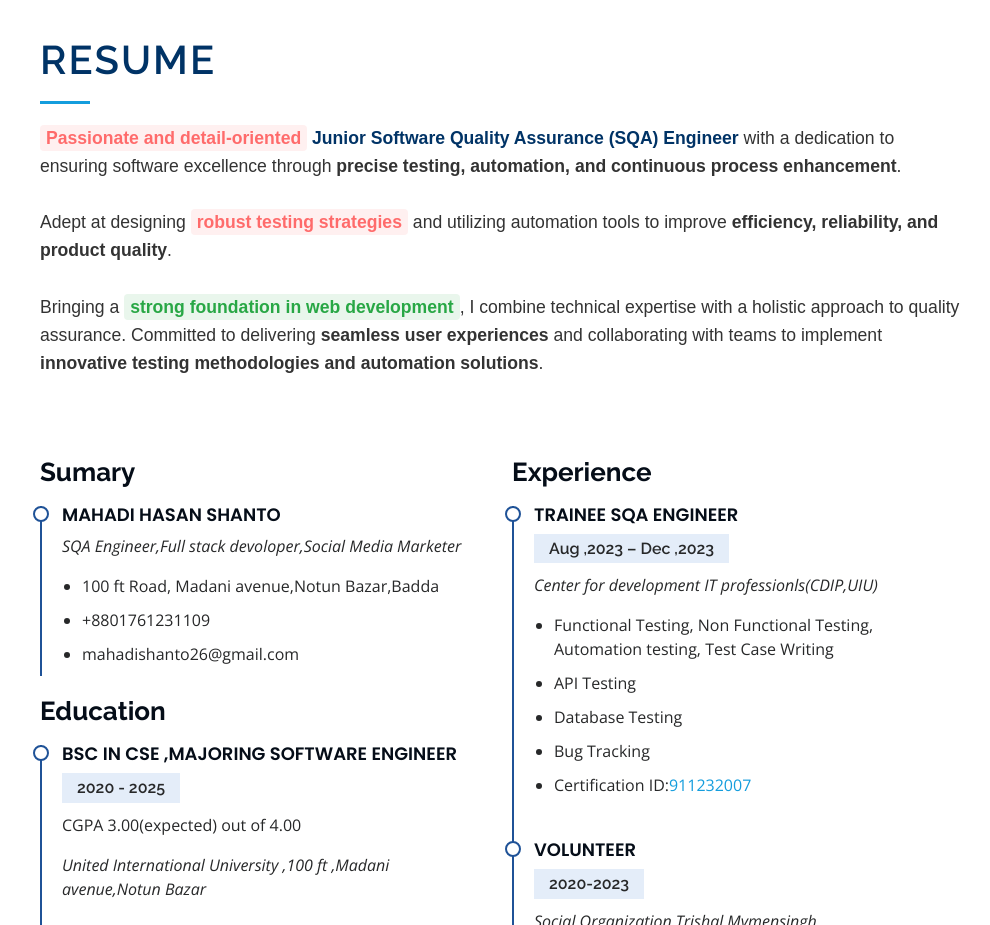
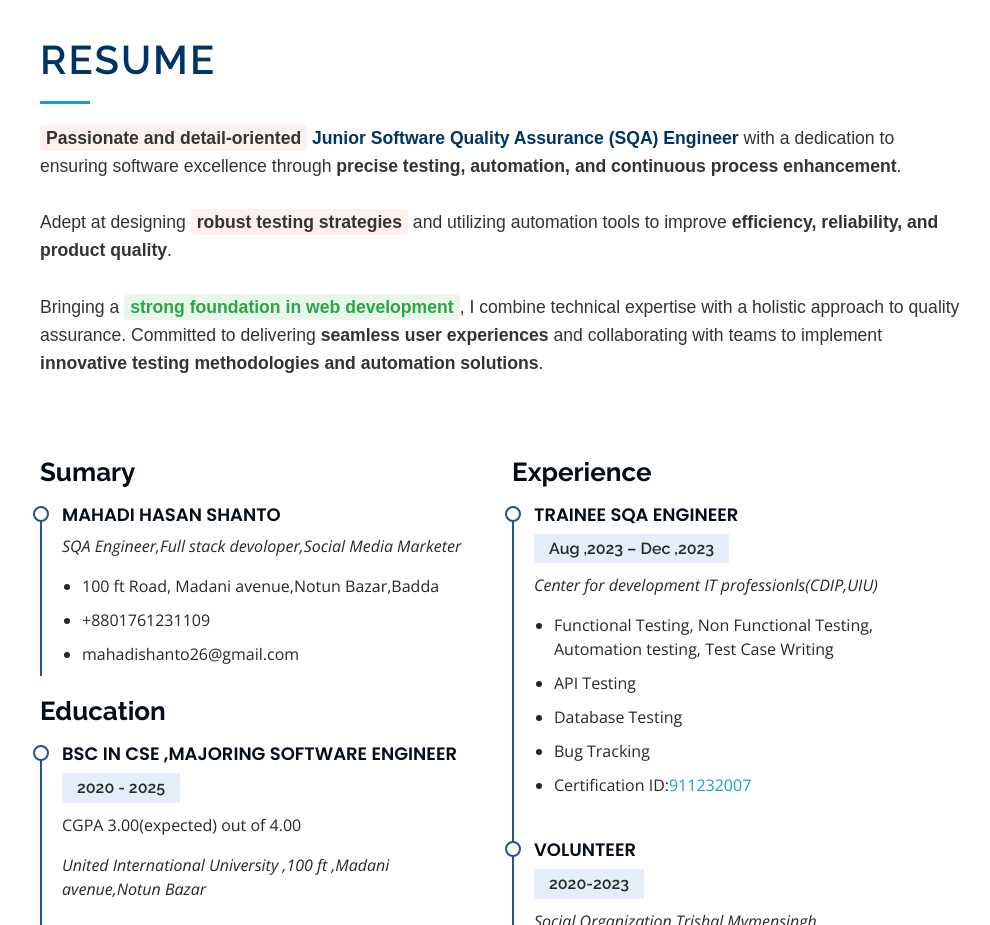
Before and after one commit to mahadishanto082/portfolio, a plain HTML site: page index.html in a window 1280 px wide. Shown: the part 2660-3585 px from the top of the page, without its empty margins (290-1280 px from the left). Drawn offline with nearby package versions, Linux system fonts and the light colour scheme.

Commit message:
color changes

```diff
--- a/index.html
+++ b/index.html
@@ -277,9 +277,9 @@
         <div class="section-title">
           <h2 style="font-size: 2.5rem; font-weight: 600; color: #003366; text-transform: uppercase; letter-spacing: 2px; margin-bottom: 20px;">Resume</h2>
           <p style="font-size: 1.1rem; line-height: 1.6; color: #333; font-family: 'Arial', sans-serif; margin-bottom: 30px;">
-            <span style="font-weight: 600; color: #ff6b6b; background: rgba(255, 107, 107, 0.1); padding: 3px 6px; border-radius: 4px;">Passionate and detail-oriented</span> <strong style="color: #003366;">Junior Software Quality Assurance (SQA) Engineer</strong> with a dedication to ensuring software excellence through <strong>precise testing, automation, and continuous process enhancement</strong>.
+            <span style="font-weight: 600;  background: rgba(255, 107, 107, 0.1); padding: 3px 6px; border-radius: 4px;">Passionate and detail-oriented</span> <strong style="color: #003366;">Junior Software Quality Assurance (SQA) Engineer</strong> with a dedication to ensuring software excellence through <strong>precise testing, automation, and continuous process enhancement</strong>.
             <br><br>
-            Adept at designing <span style="font-weight: 600; color: #ff6b6b; background: rgba(255, 107, 107, 0.1); padding: 3px 6px; border-radius: 4px;">robust testing strategies</span> and utilizing automation tools to improve <strong>efficiency, reliability, and product quality</strong>.
+            Adept at designing <span style="font-weight: 600;  background: rgba(255, 107, 107, 0.1); padding: 3px 6px; border-radius: 4px;">robust testing strategies</span> and utilizing automation tools to improve <strong>efficiency, reliability, and product quality</strong>.
             <br><br>
             Bringing a <span style="font-weight: 600; color: #28a745; background: rgba(40, 167, 69, 0.1); padding: 3px 6px; border-radius: 4px;">strong foundation in web development</span>, I combine technical expertise with a holistic approach to quality assurance. Committed to delivering <strong>seamless user experiences</strong> and collaborating with teams to implement <strong>innovative testing methodologies and automation solutions</strong>.
           </p>
```
